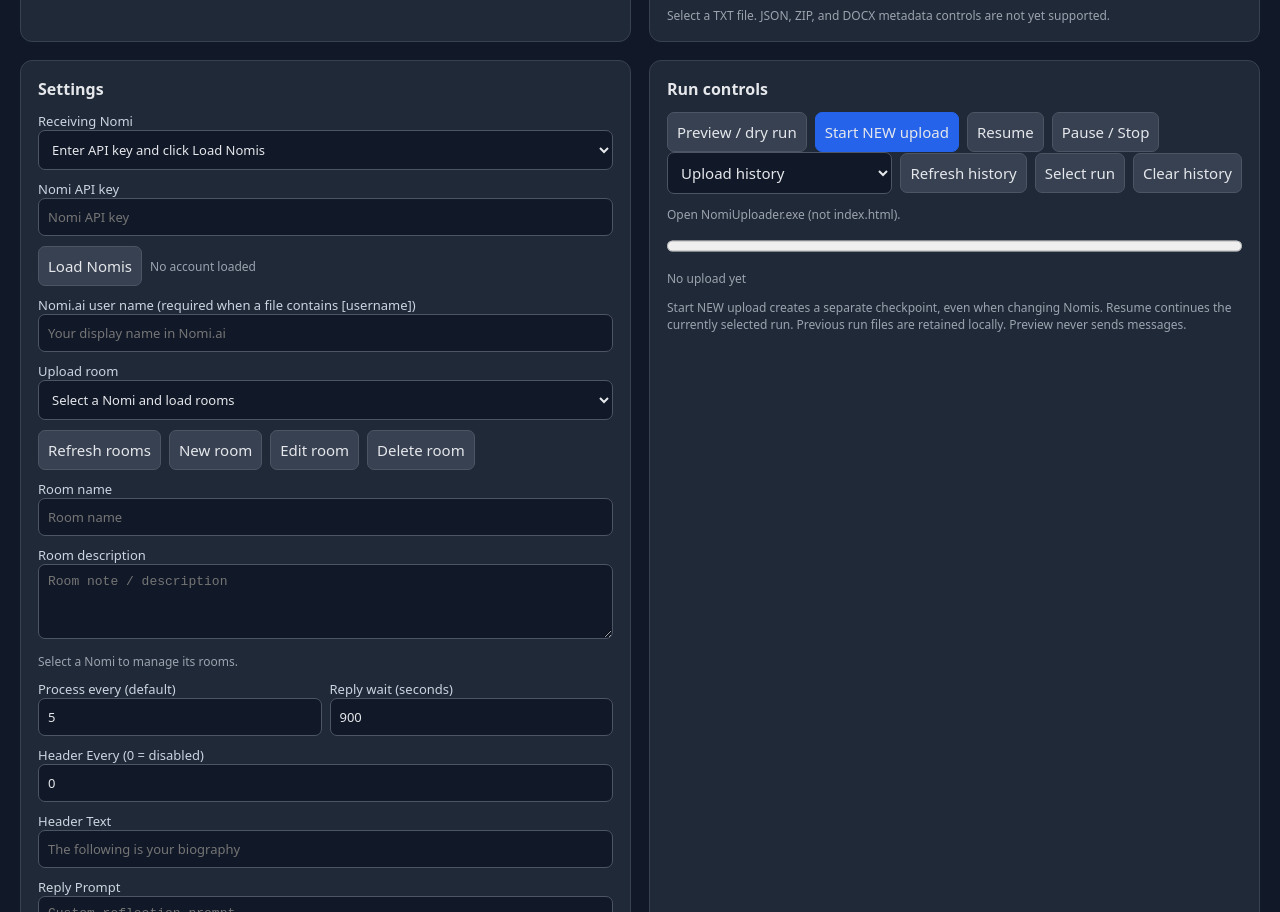
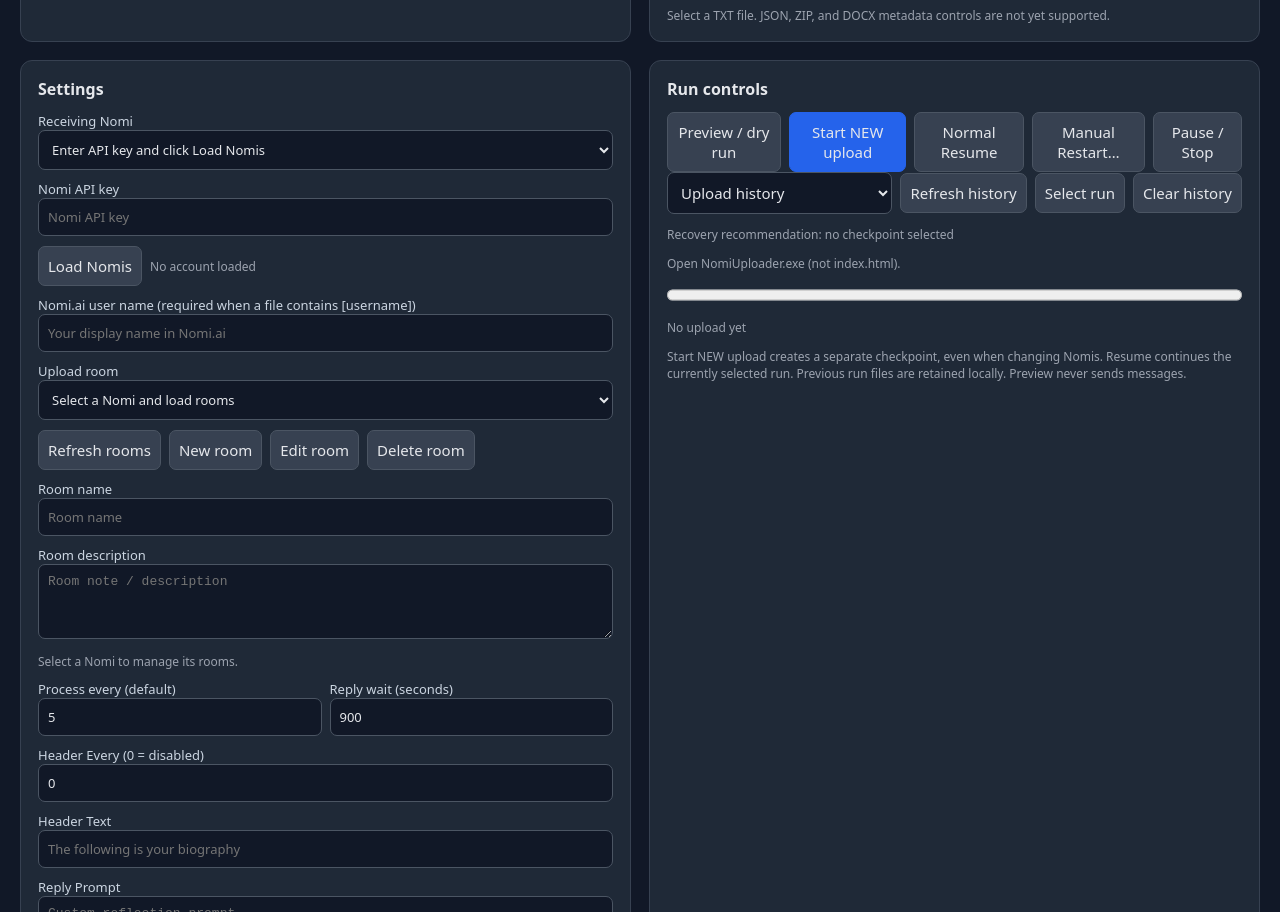
Before and after one commit to Troub274/nomi-virtual-life, a browser extension: page uploader/gui/index.html in a window 1280 px wide. Shown: the part 1134-2046 px from the top of the page. Drawn offline with Linux system fonts and the light colour scheme.

Commit message:
Expose recommended Normal Resume and explicit Manual Restart controls in GUI

```diff
--- a/uploader/gui/index.html
+++ b/uploader/gui/index.html
@@ -60,9 +60,9 @@
 <label>Reply Prompt<textarea id="replyPrompt" placeholder="Custom reflection prompt" oninput="editSettings()" style="min-height:75px"></textarea></label>
 <p class="small">A file's own Process Every header overrides this default. Zero disables periodic processing.</p>
 </div></section>
-<section><h2>Run controls</h2><div class="row"><button onclick="start(true)">Preview / dry run</button><button class="primary" onclick="start(false)">Start NEW upload</button><button onclick="resume()">Resume</button><button onclick="pauseUpload()">Pause / Stop</button></div>
+<section><h2>Run controls</h2><div class="row"><button onclick="start(true)">Preview / dry run</button><button class="primary" onclick="start(false)">Start NEW upload</button><button onclick="resume()">Normal Resume</button><button onclick="manualRestart()">Manual Restart…</button><button onclick="pauseUpload()">Pause / Stop</button></div>
 <div class="row"><select id="runHistory" style="flex:1" aria-label="Previous upload runs"><option value="">Upload history</option></select><button onclick="refreshRuns()">Refresh history</button><button onclick="switchRun()">Select run</button><button onclick="clearHistory()">Clear history</button></div>
-<p class="small" id="state">Connecting to desktop host…</p><progress id="bar" max="1" value="0"></progress><p id="stats" class="small">No upload yet</p>
+<p class="small" id="recoveryRecommendation">Recovery recommendation: no checkpoint selected</p><p class="small" id="state">Connecting to desktop host…</p><progress id="bar" max="1" value="0"></progress><p id="stats" class="small">No upload yet</p>
 <p class="small">Start NEW upload creates a separate checkpoint, even when changing Nomis. Resume continues the currently selected run. Previous run files are retained locally. Preview never sends messages.</p>
 </section>
 <section class="full"><h2>Live output</h2><pre id="log">Waiting for desktop host…</pre></section>
@@ -194,6 +194,19 @@
  try{const count=await call("clear_history");await refreshRuns();el("state").textContent="Cleared "+count+" completed history entries (files retained)."}
  catch(e){alert(String(e))}
 }
+async function manualRestart(){
+ if(!confirm("ADVANCED RECOVERY: This will append a HARD BOUNDARY to the current journal and recalculate all messages using your current files and prompts. Earlier history is preserved; replayed messages may create duplicates. Continue?"))return;
+ const p=prompt("Restart pass number:", "1");if(p===null)return;
+ const i=prompt("Restart message number in the REVISED plan:", "1");if(i===null)return;
+ if(!/^[1-9]\\d*$/.test(p)||!/^[1-9]\\d*$/.test(i)){alert("Enter positive whole numbers.");return}
+ try{
+   editSettings();
+   await save();
+   if(!confirm("FINAL CONFIRMATION: Restart at pass "+p+", revised message "+i+" using CURRENT files and settings? Previous journal entries are not deleted."))return;
+   await call("manual_restart",Number(p),Number(i));
+   el("state").textContent="Manual restart requested at "+p+":"+i;
+ }catch(e){el("state").textContent="Manual restart failed: "+String(e);alert(String(e))}
+}
 async function resume(){
  try{
    const status=await call("recovery_status");
@@ -215,7 +228,10 @@
    el("state").textContent="Resuming checkpoint ("+status.state+")…";
  }catch(e){el("state").textContent="Resume failed: "+String(e);alert(String(e))}
 }
-async function poll(){if(!ready)return;try{let s=await call("status");let n=s.total||0,done=s.confirmed||0;el("bar").max=Math.max(1,n);el("bar").value=done;
+async function poll(){if(!ready)return;try{
+let recovery=await call("recovery_status");
+el("recoveryRecommendation").textContent="Recommended: "+(recovery.recommendation||"Inspect checkpoint before proceeding");
+let s=await call("status");let n=s.total||0,done=s.confirmed||0;el("bar").max=Math.max(1,n);el("bar").value=done;
 el("stats").textContent=n?`${done} / ${n} messages · ${(100*done/n).toFixed(1)}%`:"No checkpoint yet";
 el("state").textContent=s.running?"Uploader running":s.exit_code!==null?`Uploader exited with code ${s.exit_code}`:"Uploader idle";
 el("log").textContent=(s.log||[]).join("\n")||"No messages yet";
```
